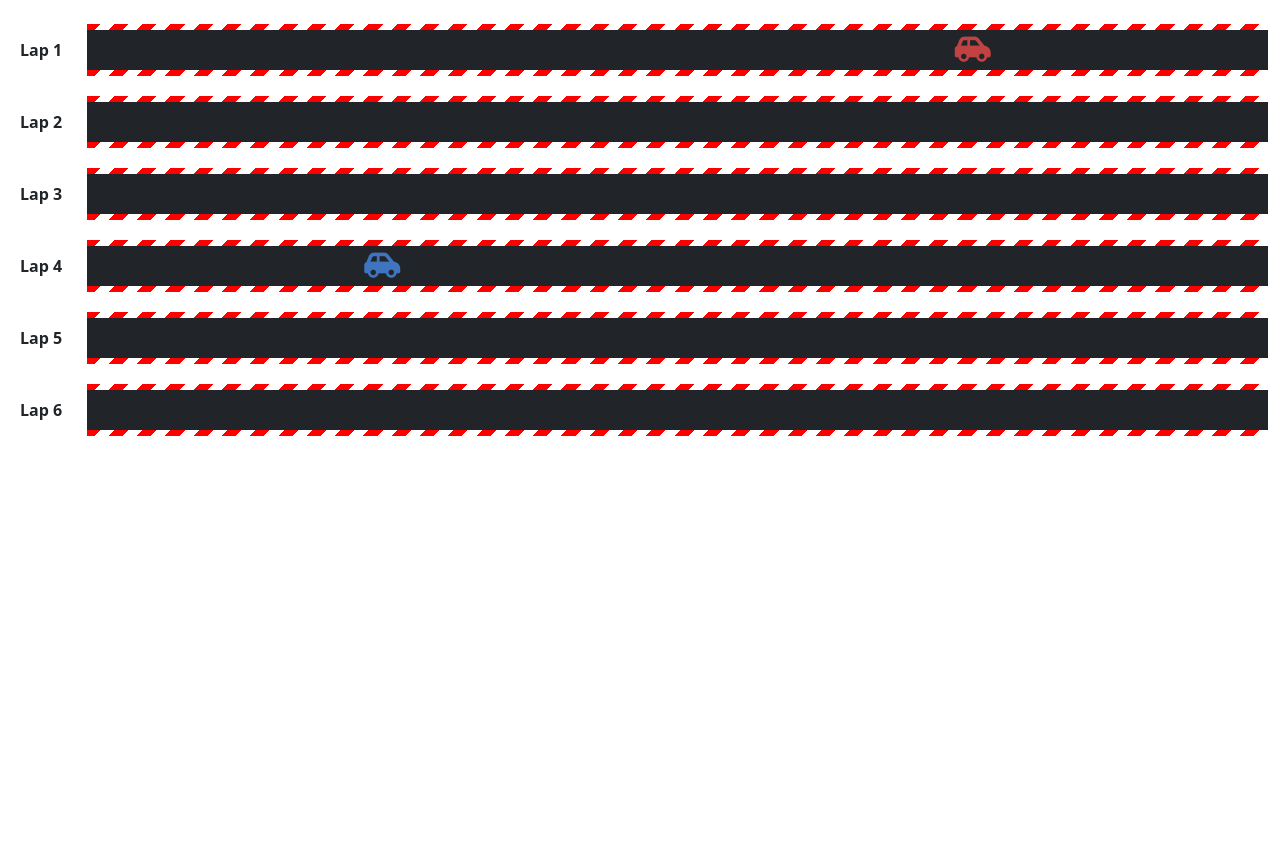
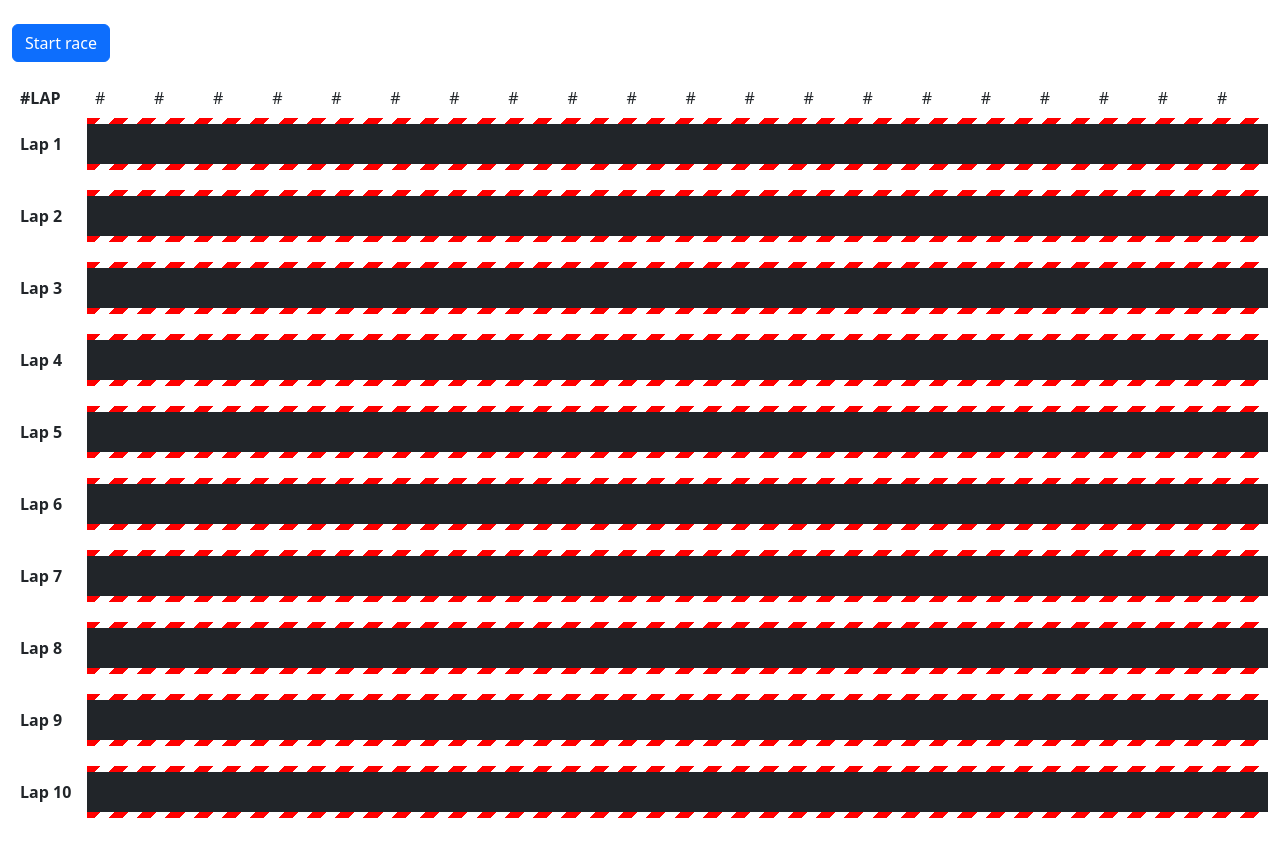
Before and after one commit to Fronchak-Projects/Racing-Simulator, a React (Vite) app: page / in a window 1280 px wide. Shown: the top 856 px of the page. Before the commit the page ends 800 px from the top, so only its background shows below. Built offline with nearby package versions, Linux system fonts and the light colour scheme.

Commit message:
Implement racing component

```diff
--- a/src/components/App/index.tsx
+++ b/src/components/App/index.tsx
@@ -4,7 +4,7 @@ const App =() => {
 
   return (
     <div className="container-fluid py-4">
-      <Racing lapSize={10} numberOfLaps={6} />
+      <Racing lapSize={20} numberOfLaps={10} />
     </div>
   );
 }
--- a/src/components/Lap/index.tsx
+++ b/src/components/Lap/index.tsx
@@ -19,10 +19,10 @@ const Lap = ({ lapNumber, size, competitors }: Props) => {
                 <th scope="row" className="lap-label border-none">Lap { lapNumber }</th>
                 { new Array(size).fill(1).map((_, index) => {
                     const length = (size * (lapNumber - 1)) + 1 + index;
-                    const competitor = competitors.find((competitor) => competitor.actualPosition == length);
+                    const competitor = competitors.find((competitor) => competitor.actualPosition === length);
                     return (
                         <td
-                            className="table-dark text-center p-0"
+                            className="table-dark text-center p-0 td-lap"
                             key={index}
                         >
                             { competitor && <i
--- a/src/components/Lap/style.css
+++ b/src/components/Lap/style.css
@@ -1,7 +1,3 @@
-.lap-label {
-    width: 75px;
-}
-
 #speedway-table .tr-zebra {
     height: 6px;
 }
@@ -22,5 +18,4 @@
 
 td i {
     font-size: 1.8em;
-
 }
--- a/src/components/Racing/index.tsx
+++ b/src/components/Racing/index.tsx
@@ -2,6 +2,7 @@ import { useState } from 'react';
 import DriverType from "../../types/DriverType";
 import CompetitorType from '../../types/CompetitorType';
 import Speedway from '../Speedway';
+import { random } from '../../utils/MathUtils';
 
 type Props = {
     numberOfLaps: number;
@@ -20,31 +21,99 @@ const driver2: DriverType = {
     name: "Driver 2"
 }
 
+const driver3: DriverType = {
+    id: 3,
+    color: "#B83FBF",
+    name: "Driver 3"
+}
+
+const driver4: DriverType = {
+    id: 4,
+    color: "#4C3FBF",
+    name: "Driver 4"
+}
+
+const driver5: DriverType = {
+    id: 5,
+    color: "#68BF3F",
+    name: "Driver 5"
+}
+
+const driver6: DriverType = {
+    id: 6,
+    color: "#E9986C",
+    name: "Driver 6"
+}
+
 const Racing = ({ numberOfLaps, lapSize }: Props) => {
 
+    const [hasStarted, setHasStarted] = useState<boolean>(false);
+    const [hasFinished, setHasFinished] = useState<boolean>(false);
     const [competitors, setCompetitors] = useState<Array<CompetitorType>>([
         {
             driver: driver1,
-            actualPosition: 8,
+            actualPosition: 0,
             lastPosition: 0,
             status: 'RUNNING',
             racingPosition: undefined
         },
         {
             driver: driver2,
-            actualPosition: 32,
+            actualPosition: 0,
+            lastPosition: 0,
+            status: 'RUNNING',
+            racingPosition: undefined
+        },
+        {
+            driver: driver3,
+            actualPosition: 0,
+            lastPosition: 0,
+            status: 'RUNNING',
+            racingPosition: undefined
+        },
+        {
+            driver: driver4,
+            actualPosition: 0,
+            lastPosition: 0,
+            status: 'RUNNING',
+            racingPosition: undefined
+        },        {
+            driver: driver5,
+            actualPosition: 0,
+            lastPosition: 0,
+            status: 'RUNNING',
+            racingPosition: undefined
+        },
+        {
+            driver: driver6,
+            actualPosition: 0,
             lastPosition: 0,
             status: 'RUNNING',
             racingPosition: undefined
         }
     ]);
 
+    const initRace = () => {
+        setHasStarted(true);
+        const ciclo = setInterval(() => {
+            const competitorsAux = competitors;
+            competitorsAux.forEach((competitor) => {
+                competitor.actualPosition = competitor.actualPosition + random(1, 6);
+            })
+            setCompetitors([...competitorsAux]);
+        }, 400);
+    }
+
     return (
-        <Speedway
-            lapSize={lapSize}
-            numberOfLaps={numberOfLaps}
-            competitors={competitors}
-        />
+        <div>
+            <button className="btn btn-primary mb-3" onClick={initRace}>Start race</button>
+            <Speedway
+                lapSize={lapSize}
+                numberOfLaps={numberOfLaps}
+                competitors={competitors}
+            />
+        </div>
+
     )
 
 }
--- a/src/components/Speedway/index.tsx
+++ b/src/components/Speedway/index.tsx
@@ -10,10 +10,16 @@ type Props = {
 }
 
 const Speedway = ({ lapSize, numberOfLaps, competitors }: Props) => {
-
+    console.log('Speedway render')
     return (
         <div className="table-responsive">
             <table className="table table-borderless align-middle" id="speedway-table">
+                <thead>
+                    <tr>
+                        <th scope='col' className="lap-head">#LAP</th>
+                        { new Array(lapSize).fill(1).map((_, i) => <td scope="col" className="street-head" key={i}>#</td>) }
+                    </tr>
+                </thead>
                 <tbody>
                     { new Array(numberOfLaps).fill(1).map((_, index) => (
                         <React.Fragment key={index}>
--- a/src/components/Speedway/style.css
+++ b/src/components/Speedway/style.css
@@ -1,3 +1,11 @@
 .row-space {
     height: 20px;
 }
+
+#speedway-table thead .lap-head {
+    width: 75px;
+}
+
+#speedway-table thead .street-head {
+    min-width: 50px;
+}
```
Also changed, not shown: public/imgs/f1.svg (added).
